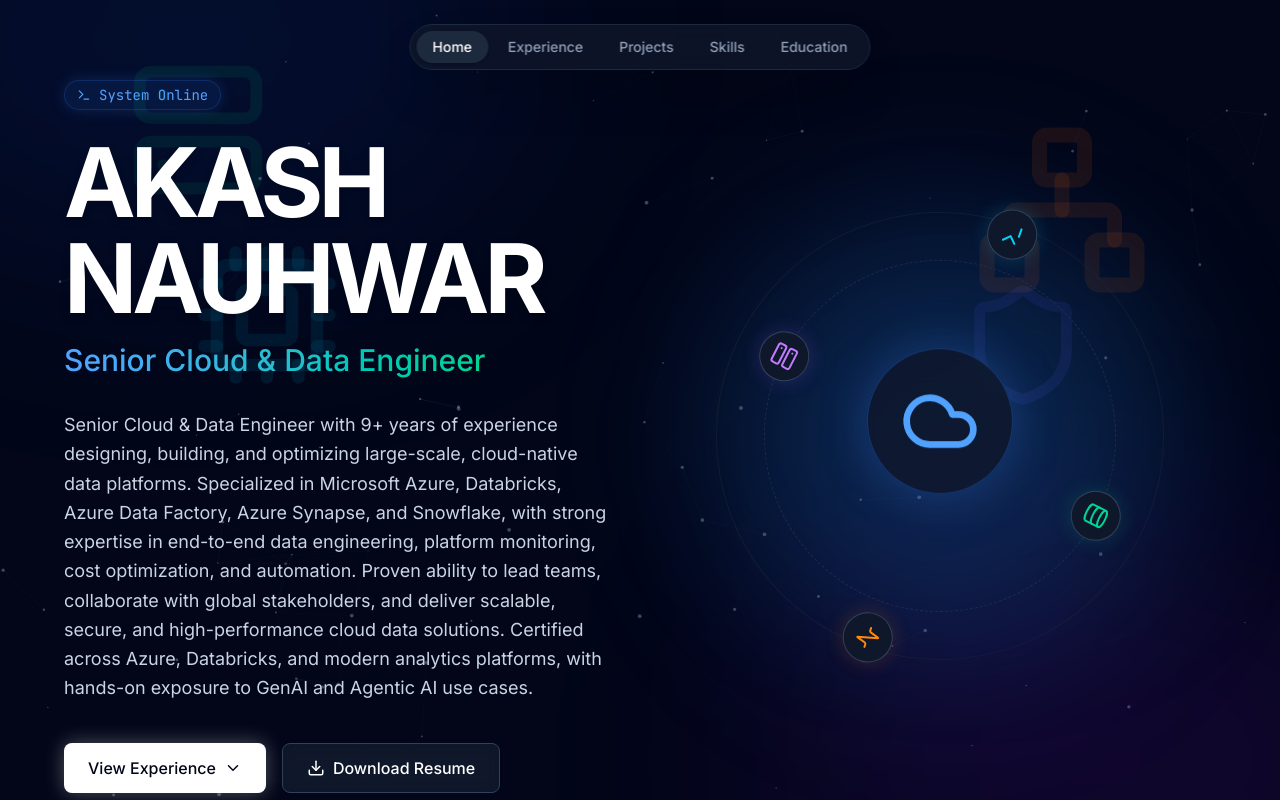
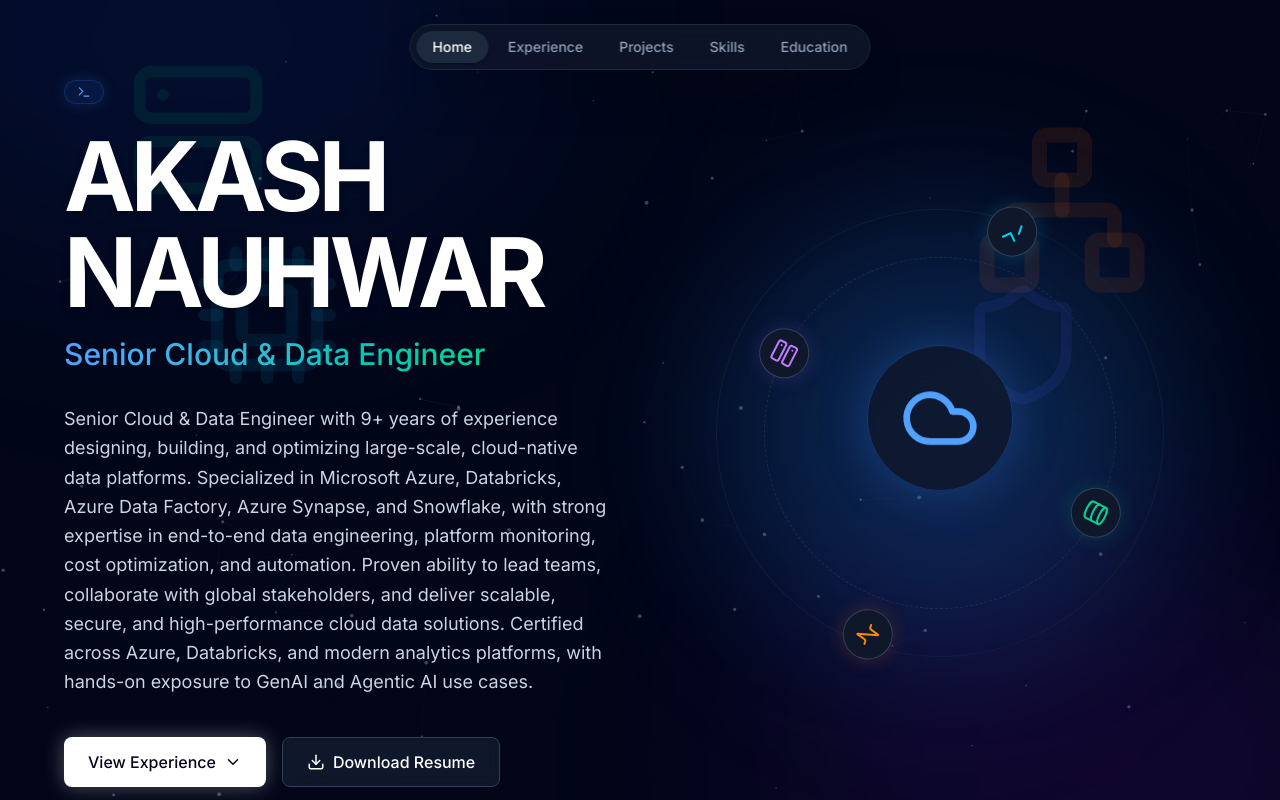
Before and after one commit to anauhwar/Portfolio, a React (Vite) app: page / in a window 1280 px wide. Shown: the top 800 px of the page. Built offline with nearby package versions, Linux system fonts and the light colour scheme.

Commit message:
system online

```diff
--- a/src/components/Hero.tsx
+++ b/src/components/Hero.tsx
@@ -63,7 +63,7 @@
             className="inline-flex items-center gap-2 px-3 py-1 rounded-full bg-blue-500/10 border border-blue-500/20 text-blue-400 text-sm font-mono mb-6 shadow-[0_0_15px_rgba(59,130,246,0.2)]"
           >
             <Terminal size={14} />
-            <span>System Online</span>
+            {/* <span>System Online</span> */}
           </motion.div>
 
           <motion.h1
```
